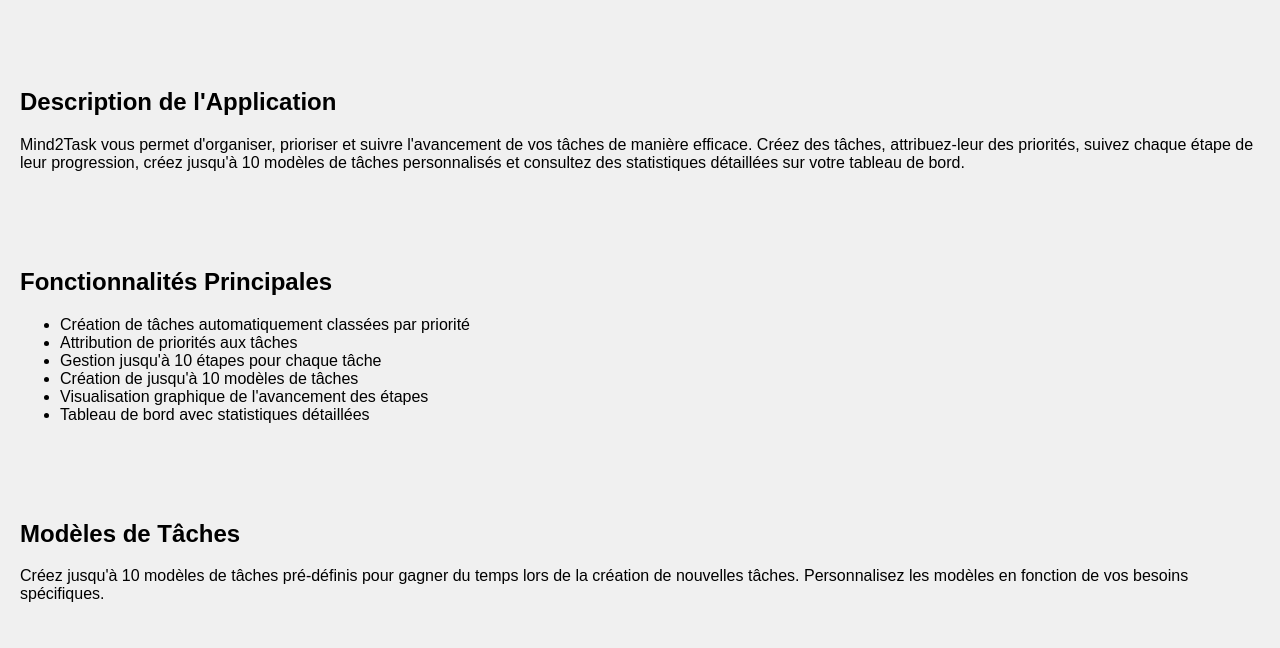
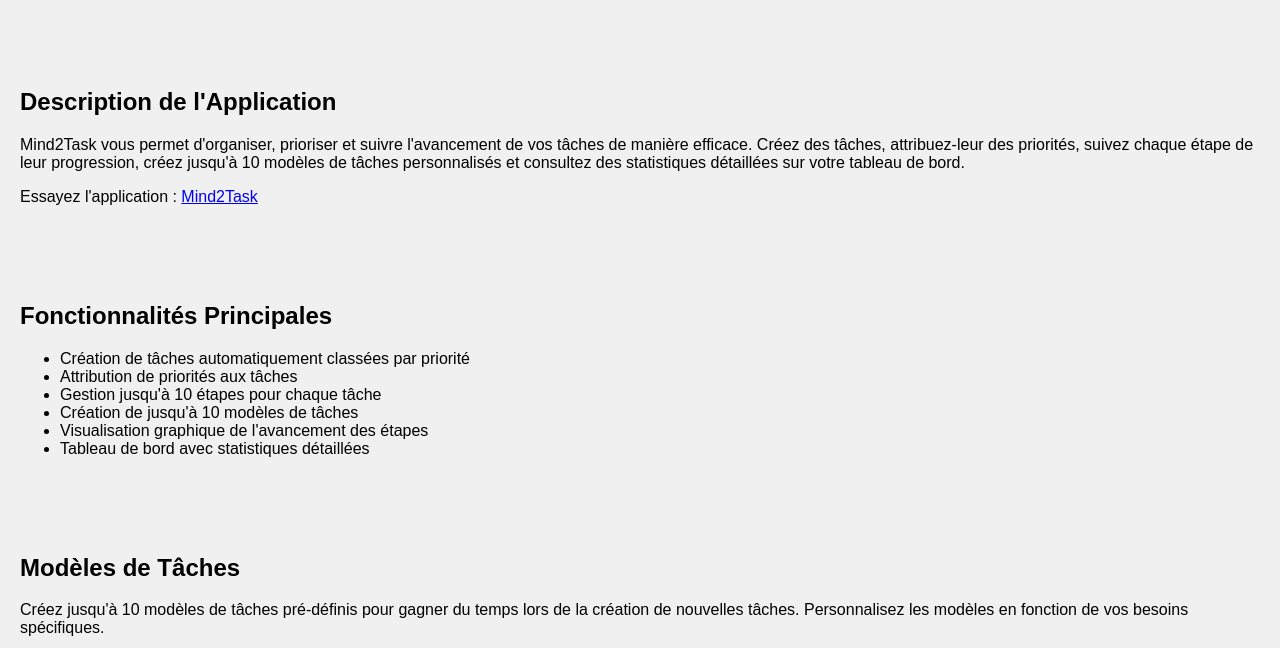
Before and after one commit to EmmTarSoftware/Mind2Task-Info, a plain HTML site: page index.html in a window 1280 px wide. Shown: the part 152-800 px from the top of the page. Drawn offline with Linux system fonts and the light colour scheme.

Commit message:
20240211-1834

```diff
--- a/index.html
+++ b/index.html
@@ -28,6 +28,8 @@
     <section id="section-description">
         <h2>Description de l'Application</h2>
         <p>Mind2Task vous permet d'organiser, prioriser et suivre l'avancement de vos tâches de manière efficace. Créez des tâches, attribuez-leur des priorités, suivez chaque étape de leur progression, créez jusqu'à 10 modèles de tâches personnalisés et consultez des statistiques détaillées sur votre tableau de bord.</p>
+        <p>Essayez l'application : <a target="_blank" href="https://emmtarsoftware.github.io/Mind2Task-App/">Mind2Task</a></p>
+
     </section>
 
     <section id="section-features">
@@ -41,6 +43,8 @@
             <li>Tableau de bord avec statistiques détaillées</li>
             <!-- Ajoutez d'autres fonctionnalités au besoin -->
         </ul>
+
+
     </section>
 
     <section id="section-models">
```
